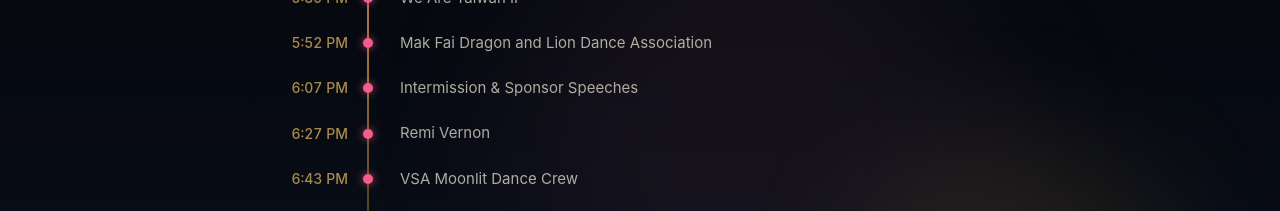
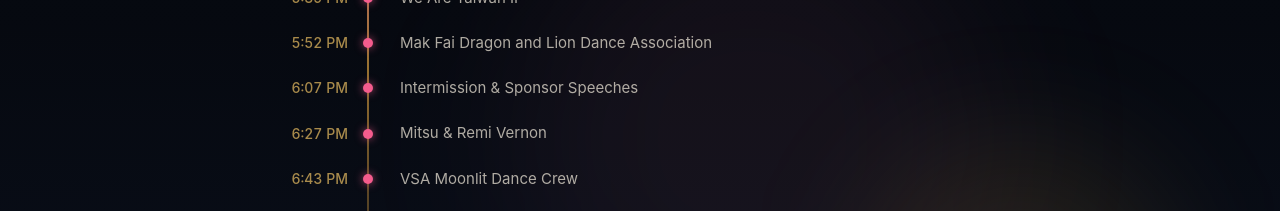
Before and after one commit to tsa-uw/night-market-website, a React (Vite) app: page / in a window 1280 px wide. Shown: the part 3080-3291 px from the top of the page. Built offline with nearby package versions, Linux system fonts and the light colour scheme.

Commit message:
feat(schedule): update  Remi's event title

```diff
--- a/src/components/sections/Schedule.tsx
+++ b/src/components/sections/Schedule.tsx
@@ -56,7 +56,7 @@
     { time: "5:39 PM", title: "We Are Taiwan II",                         type: "Dance",        desc: "The continuation of We Are Taiwan, building energy and telling a deeper story through movement and music." },
     { time: "5:52 PM", title: "Mak Fai Dragon and Lion Dance Association", type: "Cultural",     desc: "The legendary Mak Fai Association brings good luck and fortune with a thunderous traditional lion and dragon dance performance." },
     { time: "6:07 PM", title: "Intermission & Sponsor Speeches",          type: "Break",        desc: "A brief intermission. Visit the vendors, grab a bite, and hear from the incredible sponsors who made this night possible." },
-    { time: "6:27 PM", title: "Remi Vernon",                              type: "Music",        desc: "Singer-songwriter Remi Vernon takes the stage for a captivating live performance. Expect soulful melodies and heartfelt lyrics." },
+    { time: "6:27 PM", title: "Mitsu &  Remi Vernon",                              type: "Music",        desc: "Singer-songwriter Remi Vernon takes the stage for a captivating live performance. Expect soulful melodies and heartfelt lyrics." },
     { time: "6:43 PM", title: "VSA Moonlit Dance Crew",                   type: "Dance",        desc: "VSA's Moonlit Dance Crew opens with a stunning set — fluid choreography inspired by the beauty of moonlit nights." },
     { time: "6:49 PM", title: "Divine Dance Crew",                        type: "Dance",        desc: "Divine brings fierce energy and impeccable technique to the stage in a high-impact dance showcase." },
     { time: "7:02 PM", title: "VSA Moonlit Dance Crew",                   type: "Dance",        desc: "VSA Moonlit returns for a second set, escalating the night's energy with a new routine." },
```
